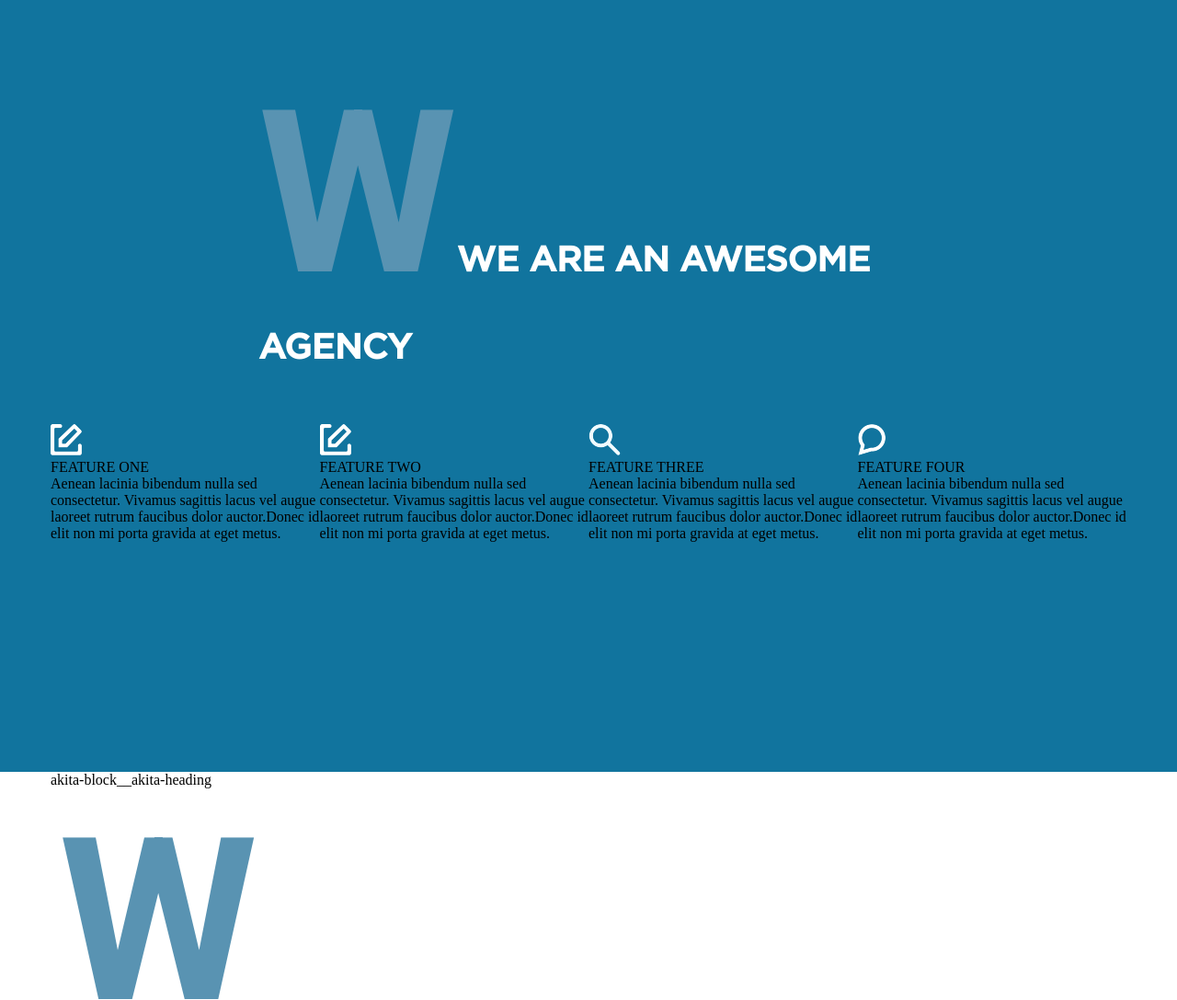
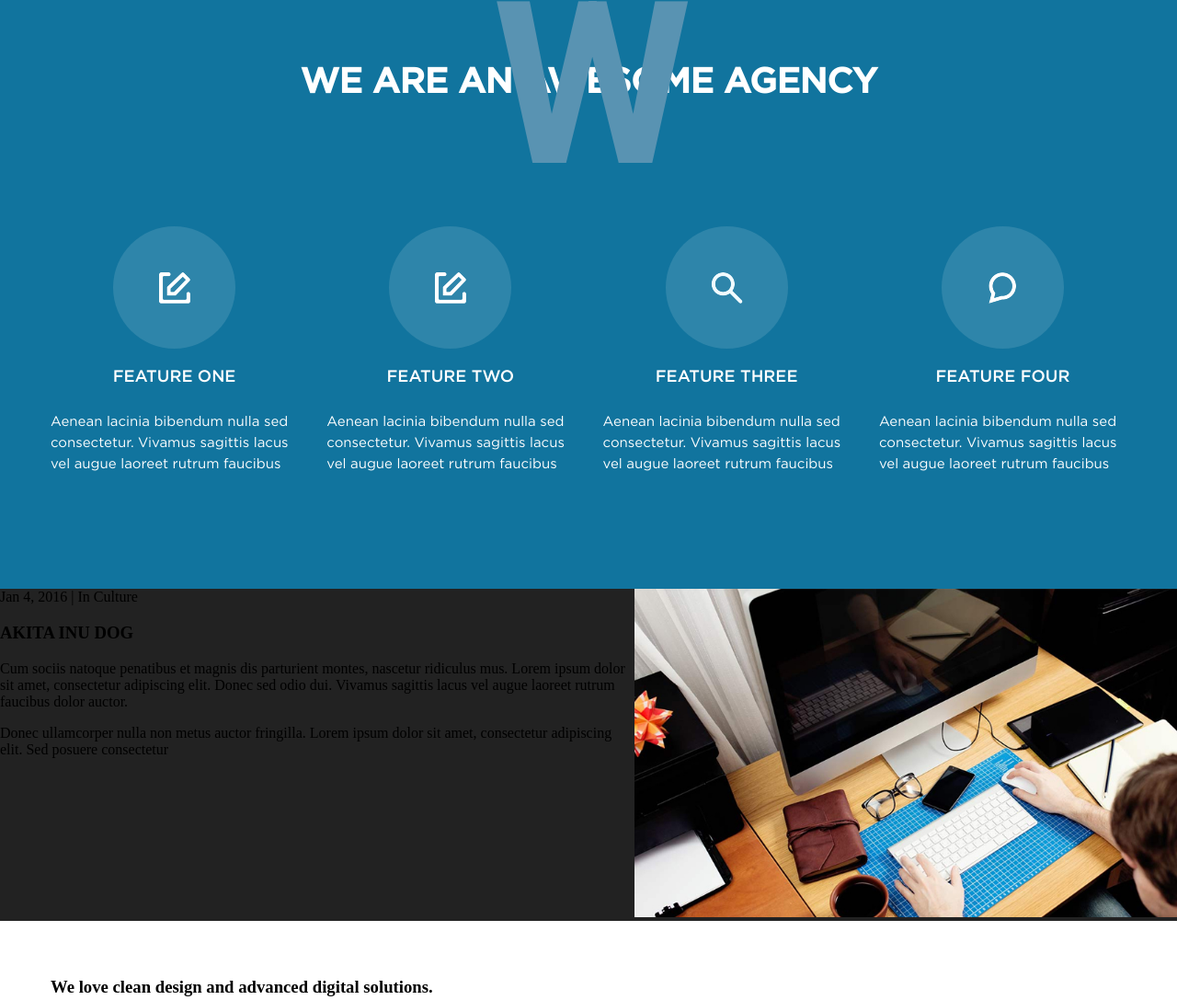
Before and after one commit to Vlad991/CreativeDigitalAgency, a plain HTML site: page index.html in a window 1280 px wide. Shown: the part 978-2065 px from the top of the page at 92% size. Drawn offline with nearby package versions, Linux system fonts and the light colour scheme.

Commit message:
Add agency features

```diff
--- a/css/style.css
+++ b/css/style.css
@@ -28,7 +28,8 @@ h1, h2 {
     margin: 0;
 }
 
-.container {}
+.container {
+}
 
 .container__creatives {}
 
@@ -215,51 +216,84 @@ h1, h2 {
 
 .agency {
     background: #11749e;
-    padding: 100px 0;
-    min-height: 737px;
+    padding: 164px 0 0;
+    min-height: 574px;
 }
 
 .agency__heading {
-    width: 736px;
-    margin: 64px auto;
-    position: sticky;
+    margin-bottom: 138px;
 }
 
 .heading {
-    padding: 0 0 0 9px;
+    text-align: center;
     font-family: "GothamProMedium";
     font-size: 38px;
     color: #fff;
     letter-spacing: -0.3px;
+    position: relative;
 }
 
-.heading::before {
-    content: "W";
+.heading:after {
+    content: "";
+    display: block;
     font-family: "Roboto", sans-serif;
     font-weight: 600;
     font-size: 247px;
     color: #5993b2;
-    position: relative;
-    left: 0;
-    top: 0;
+    position: absolute;
+    left: 481px;
+    top: 27px;
+    line-height: 0;
 }
 
-.heading_agency {
+.heading_agency:after {
+    content: "W";
 }
 
 .agency__features {}
 
-.features {}
+.features {
+    flex-wrap: wrap;
+}
 
-.features__item {}
+.features__item {
+    width: 23%;
+}
 
-.features__img {}
+.features__img {
+    margin: 0 auto;
+    /* background: #2e85aa url(../images/awesome-agency/marker.png) no-repeat center; */
+    width: 133px;
+    height: 133px;
+    border-radius: 50%;
+}
 
-.features__heading {}
+.features__img_1 {
+    background: #2e85aa url(../images/awesome-agency/marker.png) no-repeat center;
+}
+
+.features__img_2 {background: #2e85aa url(../images/awesome-agency/marker.png) no-repeat center;}
+
+.features__img_3 {background: #2e85aa url(../images/awesome-agency/loupe.png) no-repeat center;}
+
+.features__img_4 {background: #2e85aa url(../images/awesome-agency/dialog.png) no-repeat center;}
+
+.features__heading {
+    font-family: "GothamProMedium";
+    font-size: 18px;
+    color: #fff;
+    text-align: center;
+    margin: 19px auto 29px;
+}
 
 .features__article {}
 
-.article {}
+.article {
+    font-family: "GothamProRegular";
+    font-size: 15px;
+    color: #fff;
+    line-height: 23px;
+}
 
 .arcticle_features {}
 
@@ -267,8 +301,23 @@ h1, h2 {
 
 .container__akita {}
 
-.akita {}
+.akita {
+    background: #222;
+}
 
+.akita-block {}
+
+.puzzle {
+    display: flex;
+}
+
+.akita__akita-picture {
+    width: 100%;
+}
+
+.akita-picture {
+    width: 102%;
+}
 
 
 .container__lets-blog {}
--- a/index.html
+++ b/index.html
@@ -86,31 +86,31 @@
 					<div class="agency__features">
 						<ul class="features layout">
 							<li class="features__item">
-								<img src="images/awesome-agency/marker.png" alt="" class="features__img">
+								<div class="features__img features__img_1"></div>
 								<div class="features__heading">FEATURE ONE</div>
 								<div class="features__article">
-									<div class="article">Aenean lacinia bibendum nulla sed consectetur. Vivamus sagittis lacus vel augue laoreet rutrum faucibus dolor auctor.Donec id elit non mi porta gravida at eget metus.</div>
+									<div class="article">Aenean lacinia bibendum nulla sed consectetur. Vivamus sagittis lacus vel augue laoreet rutrum faucibus</div>
 								</div>
 							</li>
 							<li class="features__item">
-								<img src="images/awesome-agency/marker.png" alt="" class="features__img">
+								<div class="features__img features__img_2"></div>
 								<div class="features__heading">FEATURE TWO</div>
 								<div class="features__article">
-									<div class="article">Aenean lacinia bibendum nulla sed consectetur. Vivamus sagittis lacus vel augue laoreet rutrum faucibus dolor auctor.Donec id elit non mi porta gravida at eget metus.</div>
+									<div class="article">Aenean lacinia bibendum nulla sed consectetur. Vivamus sagittis lacus vel augue laoreet rutrum faucibus</div>
 								</div>
 							</li>
 							<li class="features__item">
-								<img src="images/awesome-agency/loupe.png" alt="" class="features__img">
+								<div class="features__img features__img_3"></div>
 								<div class="features__heading">FEATURE THREE</div>
 								<div class="features__article">
-									<div class="article">Aenean lacinia bibendum nulla sed consectetur. Vivamus sagittis lacus vel augue laoreet rutrum faucibus dolor auctor.Donec id elit non mi porta gravida at eget metus.</div>
+									<div class="article">Aenean lacinia bibendum nulla sed consectetur. Vivamus sagittis lacus vel augue laoreet rutrum faucibus</div>
 								</div>
 							</li>
 							<li class="features__item">
-								<img src="images/awesome-agency/dialog.png" alt="" class="features__img">
+								<div class="features__img features__img_4"></div>
 								<div class="features__heading">FEATURE FOUR</div>
 								<div class="features__article">
-									<div class="article">Aenean lacinia bibendum nulla sed consectetur. Vivamus sagittis lacus vel augue laoreet rutrum faucibus dolor auctor.Donec id elit non mi porta gravida at eget metus.</div>
+									<div class="article">Aenean lacinia bibendum nulla sed consectetur. Vivamus sagittis lacus vel augue laoreet rutrum faucibus</div>
 								</div>
 							</li>
 						</ul>
@@ -120,18 +120,18 @@
 		</div>
 
 		<div class="container__akita">
-			<section class="akita">
-				<div class="akita__black">
-					<div class="akita__akita-block">
-						<div class="akita-block">
-							<div class="container__fixed">
-								akita-block__akita-heading
-							</div>
-						</div>
+			<section class="akita puzzle">
+				<div class="akita__akita-block">
+					<div class="akita-block">
+						<time class="akite-block__time">Jan 4, 2016   |   In Culture</time>
+						<h3 class="akita-block__heading">AKITA INU DOG</h3>
+						<p class="akita-block__text">Cum sociis natoque penatibus et magnis dis parturient montes, nascetur ridiculus mus. Lorem ipsum dolor sit amet, consectetur adipiscing elit. Donec sed odio dui. Vivamus sagittis lacus vel augue laoreet rutrum faucibus dolor auctor.</p>
+						<p class="akita-block__text">Donec ullamcorper nulla non metus auctor fringilla. Lorem ipsum dolor sit amet, consectetur adipiscing elit. Sed posuere consectetur</p>
 					</div>
-					<div class="akita__akita-picture"></div>
 				</div>
-				<div class="akita__white"></div>
+				<div class="akita__akita-picture">
+					<img src="images/akita/computer-man.jpg" alt="Picture1" class="akita-picture">
+				</div>
 			</section>
 		</div>
 
```
